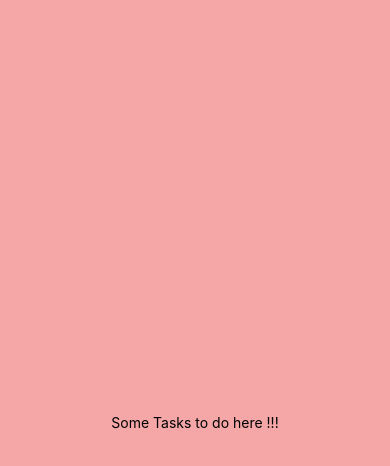
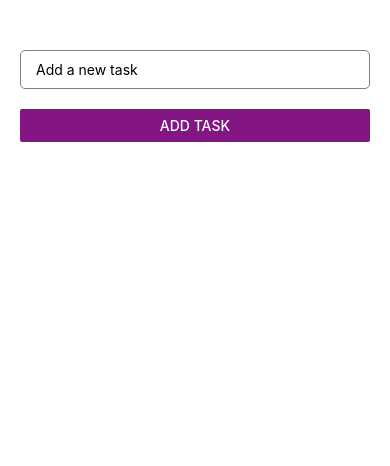
Before and after one commit to adibahsan/awesome-things-to-do-react-native, a React Native app: screen / in a window 390 px wide. Shown: the top 466 px of the page. Built offline with nearby package versions, Linux system fonts and the light colour scheme.

Commit message:
integrated task adding + deleting flow

```diff
--- a/App.tsx
+++ b/App.tsx
@@ -1,18 +1,56 @@
-import React, { useState } from 'react';
-import { StyleSheet, View, Text, TextInput, Button, FlatList } from 'react-native';
+import React, { useEffect, useState } from 'react';
+import { StyleSheet, View, TextInput, Button, FlatList, Text, Alert, TouchableOpacity } from 'react-native';
+import { loadTasks, saveTasks } from './util/storage';
 
 export default function App() {
   const [task, setTask] = useState('');
   const [tasks, setTasks] = useState<string[]>([]);
 
+  useEffect(() => {
+    const initTasks = async () => {
+      const loadedTasks = await loadTasks();
+      setTasks(loadedTasks);
+    };
+    initTasks();
+  }, []);
+
   const addTask = () => {
-    setTasks(currentTasks => [...currentTasks, task]);
+    if (!task.trim()) return;
+    const newTasks = [...tasks, task];
+    setTasks(newTasks);
     setTask('');
+    saveTasks(newTasks).then(r => console.log('added tasks', newTasks));
   };
+
+  const deleteTask = (index: number) => {
+    const newTasks = tasks.filter((_, taskIndex) => taskIndex !== index);
+    setTasks(newTasks);
+    saveTasks(newTasks).then(r => console.log('deleted tasks', newTasks))
+  };
+
+  const renderItem = ({ item, index }: { item: string; index: number }) => (
+      <View style={styles.taskItem}>
+        <Text>{item}</Text>
+        <TouchableOpacity onPress={() => deleteTask(index)}>
+          <Text style={styles.deleteButton}>Delete</Text>
+        </TouchableOpacity>
+      </View>
+  );
 
   return (
       <View style={styles.container}>
-        <Text>Some Tasks to do here !!!</Text>
+        <TextInput
+            style={styles.input}
+            onChangeText={setTask}
+            value={task}
+            placeholder="Add a new task"
+        />
+        <Button onPress={addTask} title="Add Task" color="#841584" />
+        <FlatList
+            data={tasks}
+            renderItem={renderItem}
+            keyExtractor={(item, index) => index.toString()}
+        />
       </View>
   );
 }
@@ -20,8 +58,27 @@ export default function App() {
 const styles = StyleSheet.create({
   container: {
     flex: 1,
-    backgroundColor: '#f5a7a7',
+    marginTop: 50,
+    marginHorizontal: 20,
+  },
+  input: {
+    borderWidth: 1,
+    borderColor: 'gray',
+    marginBottom: 20,
+    paddingHorizontal: 15,
+    paddingVertical: 10,
+    borderRadius: 5,
+  },
+  taskItem: {
+    flexDirection: 'row',
+    justifyContent: 'space-between',
     alignItems: 'center',
-    justifyContent: 'center',
+    padding: 20,
+    marginVertical: 5,
+    backgroundColor: '#f9c2ff',
+    borderRadius: 5,
+  },
+  deleteButton: {
+    color: 'red',
   },
 });
```
